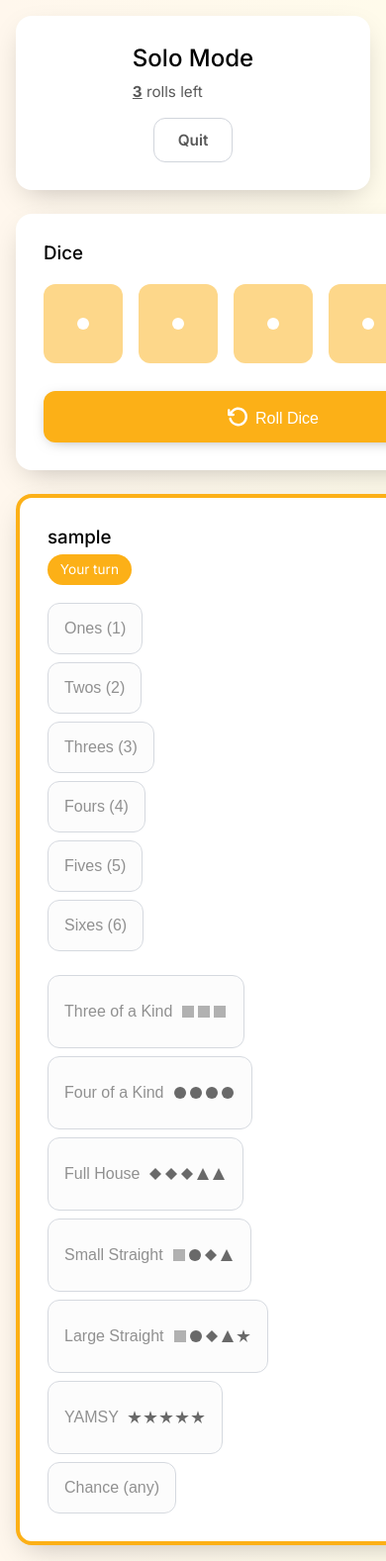
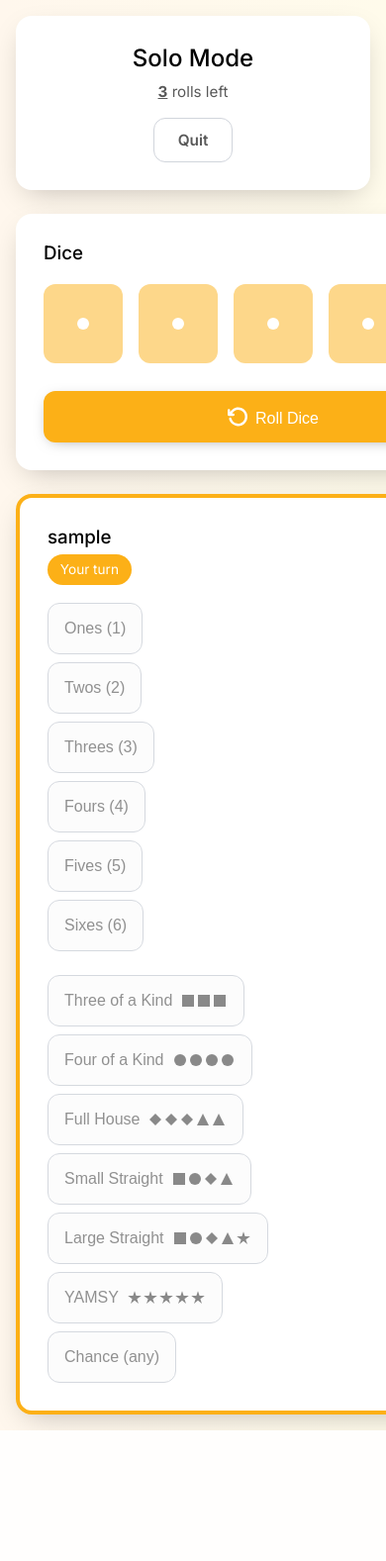
Before and after one commit to TimourBussy/YAMSY, a PHP site: page /?action=game in a window 390 px wide; the page is wider, and only the part inside the window is pictured. Shown: that part at 99% size. After the commit the page ends 1445 px from the top of that part, so only its background shows below. Run offline with PHP 8.4, Linux system fonts and the light colour scheme; the visitor is signed in with stand-in values (Sample User, id 1).

Commit message:
Game page responsive soon finished

```diff
--- a/src/public/css/style.css
+++ b/src/public/css/style.css
@@ -207,7 +207,7 @@ button {
 	border-radius: 12px;
 }
 
-*:disabled {
+a:disabled {
 	opacity: 0.5;
 	cursor: not-allowed;
 }
@@ -350,7 +350,7 @@ svg {
 	width: 70px;
 }
 
-svg rect {
+.home svg rect {
 	opacity: 0.5;
 }
 
@@ -547,12 +547,16 @@ button .shapes {
 	gap: 0;
 }
 
-.game-grid.initial button {
+.game-grid button:disabled {
 	opacity: 0.9;
 	color: var(--color-grey4);
 	background-color: var(--color-grey6);
 	border-color: var(--color-grey5);
 	cursor: not-allowed;
+}
+
+.game-grid button:disabled svg {
+	opacity: 0.5;
 }
 
 .card-col:has(.game-grid) {
@@ -565,6 +569,13 @@ button .shapes {
 
 .game-grid svg {
 	width: 1rem;
+	height: 1rem;
+}
+
+@media screen and (max-width: 1024px) {
+	.game .grid {
+		grid-template-columns: 1fr;
+	}
 }
 
 @media screen and (max-width: 767px) {
@@ -581,8 +592,13 @@ button .shapes {
 		gap: 1rem;
 	}
 
-	.grid {
+	.home .grid {
 		grid-template-columns: 1fr;
+	}
+
+	.game header .col * {
+		width: 100%;
+		text-align: center;
 	}
 }
 
--- a/src/views/game.php
+++ b/src/views/game.php
@@ -41,33 +41,7 @@
             </button>
         </div>
 
-        <?php
-        $square = "
-            <svg width='40' height='40' viewBox='0 0 40 40'>
-                <rect x='5' y='5' width='30' height='30' fill='currentColor' />
-            </svg>
-        ";
-        $circle = "
-            <svg width='40' height='40' viewBox='0 0 40 40'>
-                <circle cx='20' cy='20' r='15' fill='currentColor' />
-            </svg>
-        ";
-        $diamond = "
-            <svg width='40' height='40' viewBox='0 0 40 40'>
-                <polygon points='20,5 35,20 20,35 5,20' fill='currentColor'/>
-            </svg>
-        ";
-        $triangle = "
-            <svg width='40' height='40' viewBox='0 0 40 40'>
-                <polygon points='20,5 35,35 5,35' fill='currentColor'/>
-            </svg>
-        ";
-        $star = "
-            <svg width='40' height='40' viewBox='0 0 40 40'>
-                <polygon points='20,3 24,15 37,15 26,23 30,35 20,27 10,35 14,23 3,15 16,15' fill='currentColor'/>
-            </svg>
-        ";
-        ?>
+        <?php include $_SERVER['DOCUMENT_ROOT'] . '/public/svg/shapes.svg'; ?>
 
         <div class="card-col outlined">
             <div class="user-info">
@@ -76,41 +50,78 @@
                 </h3>
                 <span class="rounded-bg">Your turn</span>
             </div>
-            <div class="grid game-grid initial">
+            <div class="grid game-grid">
                 <div class="col">
-                    <button>Ones (1)</button>
-                    <button>Twos (2)</button>
-                    <button>Threes (3)</button>
-                    <button>Fours (4)</button>
-                    <button>Fives (5)</button>
-                    <button>Sixes (6)</button>
+                    <button disabled>Ones (1)</button>
+                    <button disabled>Twos (2)</button>
+                    <button disabled>Threes (3)</button>
+                    <button disabled>Fours (4)</button>
+                    <button disabled>Fives (5)</button>
+                    <button disabled>Sixes (6)</button>
                 </div>
                 <div class="col">
-                    <button>
+                    <button disabled>
                         Three of a Kind
-                        <span class="shapes"><?= str_repeat($square, 3); ?></span>
+                        <span class="shapes">
+                            <?= str_repeat("<svg><use href='#shape-square'/></svg>", 3); ?>
+                        </span>
                     </button>
-                    <button>
+                    <button disabled>
                         Four of a Kind
-                        <span class="shapes"><?= str_repeat($circle, 4); ?></span>
+                        <span class="shapes">
+                            <?= str_repeat("<svg><use href='#shape-circle'/></svg>", 4); ?>
+                        </span>
                     </button>
-                    <button>
+                    <button disabled>
                         Full House
-                        <span class="shapes"><?= str_repeat($diamond, 3) . str_repeat($triangle, 2); ?></span>
+                        <span class="shapes">
+                            <?= str_repeat("<svg><use href='#shape-diamond'/></svg>", 3) . str_repeat("<svg><use href='#shape-triangle'/></svg>", 2); ?>
+                        </span>
                     </button>
-                    <button>
+                    <button disabled>
                         Small Straight
-                        <span class="shapes"><?= $square . $circle . $diamond . $triangle; ?></span>
+                        <span class="shapes">
+                            <svg>
+                                <use href='#shape-square' />
+                            </svg>
+                            <svg>
+                                <use href='#shape-circle' />
+                            </svg>
+                            <svg>
+                                <use href='#shape-diamond' />
+                            </svg>
+                            <svg>
+                                <use href='#shape-triangle' />
+                            </svg>
+                        </span>
                     </button>
-                    <button>
+                    <button disabled>
                         Large Straight
-                        <span class="shapes"><?= $square . $circle . $diamond . $triangle . $star; ?></span>
+                        <span class="shapes">
+                            <svg>
+                                <use href='#shape-square' />
+                            </svg>
+                            <svg>
+                                <use href='#shape-circle' />
+                            </svg>
+                            <svg>
+                                <use href='#shape-diamond' />
+                            </svg>
+                            <svg>
+                                <use href='#shape-triangle' />
+                            </svg>
+                            <svg>
+                                <use href='#shape-star' />
+                            </svg>
+                        </span>
                     </button>
-                    <button>
+                    <button disabled>
                         YAMSY
-                        <span class="shapes"><?= str_repeat($star, 5); ?></span>
-                    </button>
-                    <button>Chance (any)</button>
+                        <span class="shapes">
+                            <?= str_repeat("<svg><use href='#shape-star'/></svg>", 5); ?>
+                        </span>
+                    </button disabled>
+                    <button disabled>Chance (any)</button>
                 </div>
             </div>
         </div>
```
Also changed, not shown: src/public/svg/shapes.svg (added).
